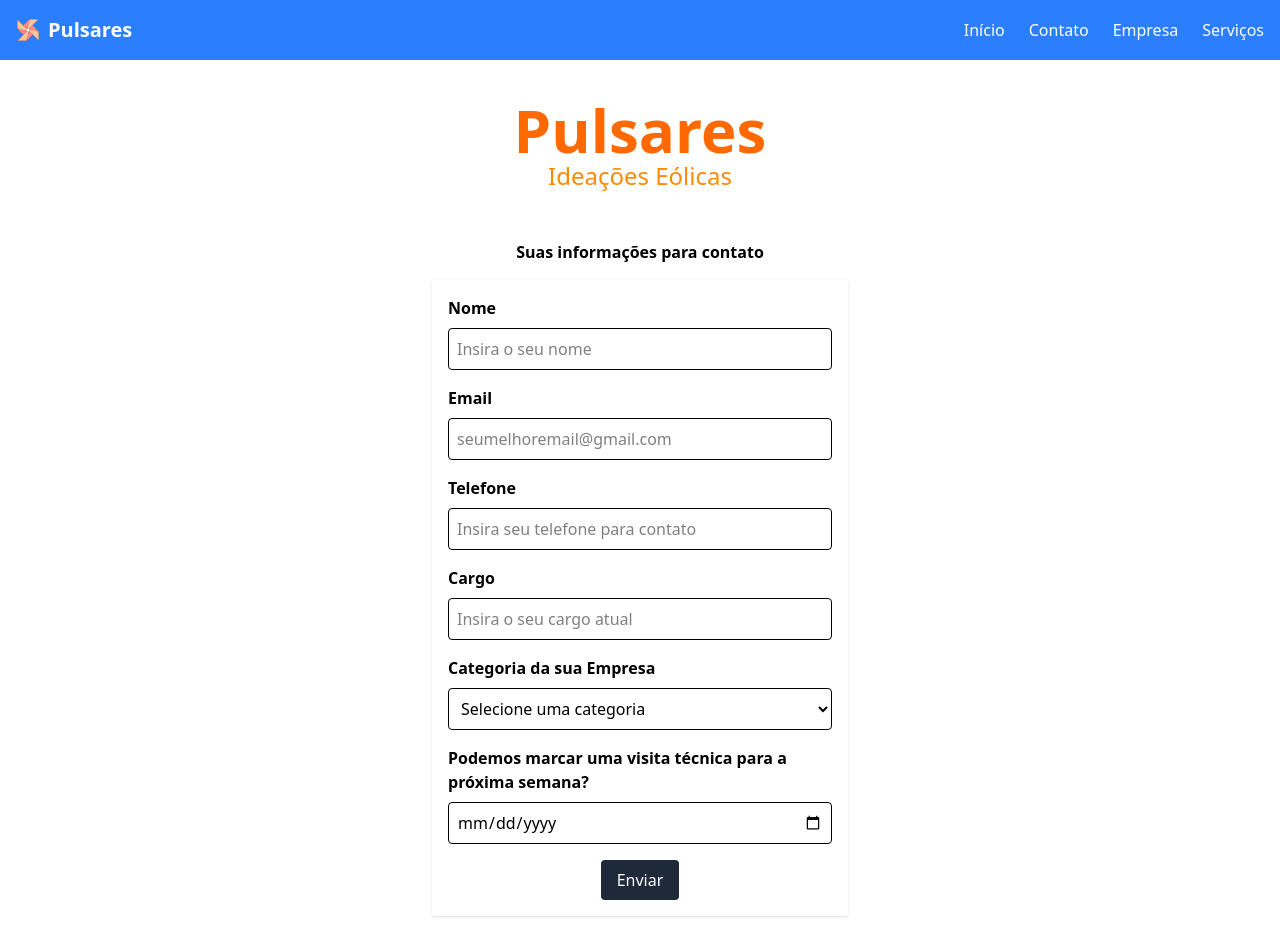
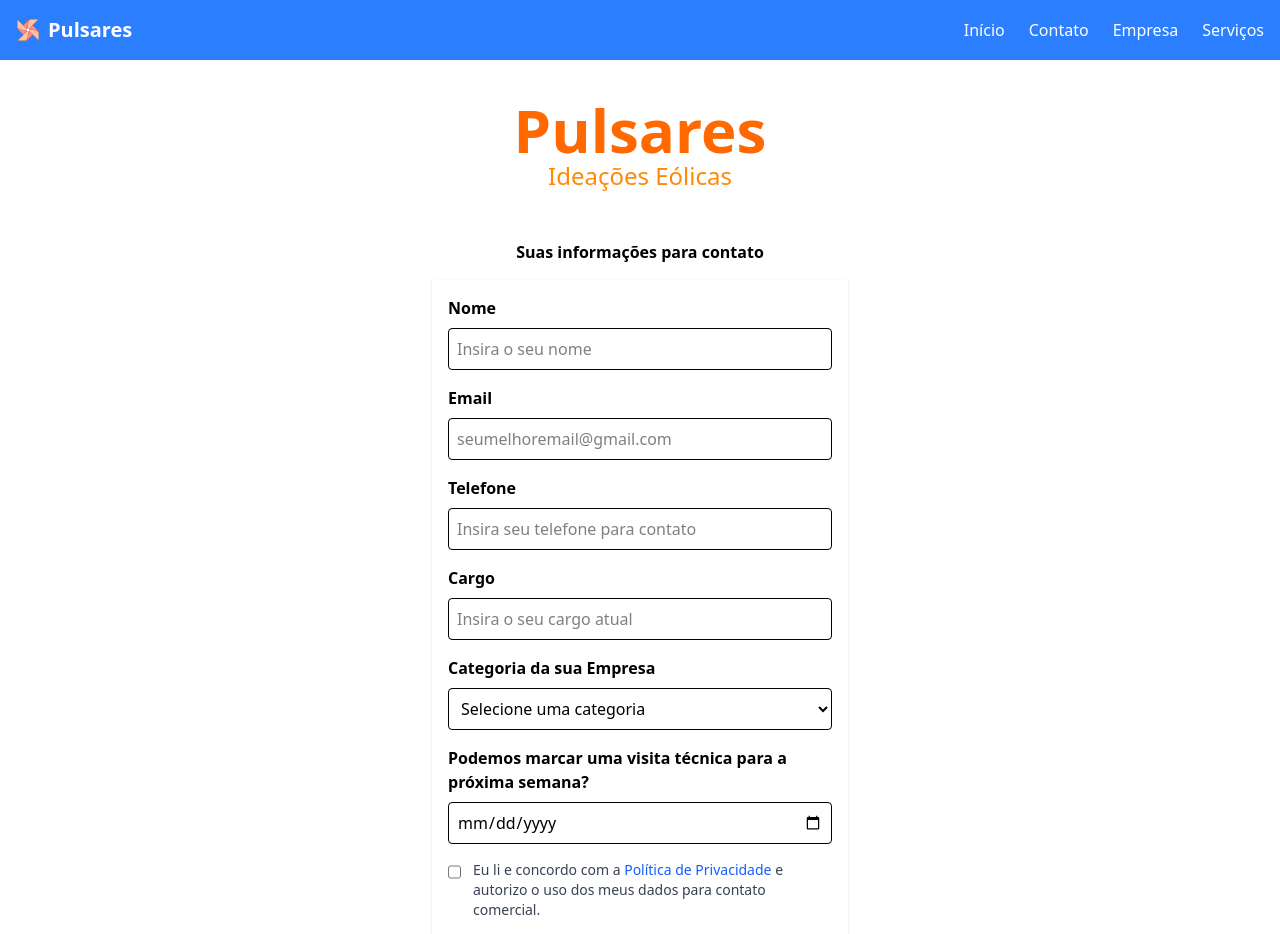
Before and after one commit to iagoponte/LandingPageCompany, a React (Vite) app in the folder frontend/: page /contact_us in a window 1280 px wide. Shown: the top 934 px of the page. Built offline with nearby package versions, Linux system fonts and the light colour scheme.

Commit message:
fix: form&contactUs_page

```diff
--- a/frontend/src/components/Form/form.jsx
+++ b/frontend/src/components/Form/form.jsx
@@ -9,58 +9,19 @@ export const Form = ({ fields, onSubmit }) => {
   } = useForm();
 
    return (
-    // <form onSubmit={handleSubmit(onSubmit)} className="shadow text-black p-4 space-y-4">
-    //   {fields.map((field) => (
-    //     <div key={field.name} className="mb-4">
-    //       <label className="block mb-2 font-semibold">{field.label}</label>
-    //       {field.type === "radio" ? (
-    //         <div className="flex flex-col gap-2">
-    //           {field.options?.map((option) => (
-    //             <label key={option.value} className="flex items-center gap-2">
-    //               <input {...register(field.name, field.validation)} type="radio" value={option.value} className="accent-blue-600" />
-    //               {option.label}
-    //             </label>
-    //           ))}
-    //         </div>
-    //       ) : (
-    //         <input
-    //           {...register(field.name, field.validation)}
-    //           type={field.type}
-    //           placeholder={field.placeholder}
-    //           min={field.min}
-    //           max={field.max}
-    //           className="border p-2 rounded w-full"
-    //         />
-    //       )}
-    //       {errors[field.name] && (
-    //         <span className="text-red-500 text-sm">{errors[field.name].message}</span>
-    //       )}
-    //     </div>
-    //   ))}
-
-    //   <div className="flex items-center gap-2">
-    //   <button type="submit" className="bg-gray-800 text-white mx-auto px-4 py-2 rounded hover:bg-orange-500">
-    //     Enviar
-    //   </button>
-    //   </div>
-    // </form>
     <form onSubmit={handleSubmit(onSubmit)} className="shadow text-black p-4 space-y-4">
             {fields.map((field) => {
-
                 // --- Lógica Condicional ---
                 let isVisible = true; // Por padrão, o campo é visível
                 if (field.conditionalOn) {
                     const watchedValue = watch(field.conditionalOn); // Observa o campo pai
                     isVisible = watchedValue === field.conditionalValue; // Verifica se a condição é atendida
                 }
-                // --- Fim Lógica Condicional ---
-
                 // Ajusta a validação para ser obrigatória apenas se visível
                 const fieldValidation = {
                     ...field.validation,
                     required: isVisible ? field.validation?.required : false,
                 };
-
                 return (
                     // Adiciona a classe 'hidden' se não for visível
                     <div key={field.name} className={`mb-4 ${!isVisible ? 'hidden' : ''}`}>
@@ -87,6 +48,21 @@ export const Form = ({ fields, onSubmit }) => {
                                     </option>
                                 ))}
                             </select>
+                            ) : field.type === "checkbox" ? (
+                            <div className="flex flex-col gap-2">
+                                {field.options?.map((option) => (
+                                    <label key={option.value} className="flex items-start gap-3"> {/* Use items-start */}
+                                        <input
+                                            {...register(field.name, fieldValidation)} // Use fieldValidation
+                                            type="checkbox"
+                                            value={option.value}
+                                            className="accent-blue-600 mt-1 h-4 w-4" // Ajustes de estilo
+                                        />
+                                        {/* Renderiza o label (que pode ser JSX) */}
+                                        <span className="text-sm text-gray-700">{option.label}</span>
+                                    </label>
+                                ))}
+                            </div>
                         // --- FIM NOVO ---
                         ) : (
                             <input
--- a/frontend/src/pages/ContactUs/contactUs.jsx
+++ b/frontend/src/pages/ContactUs/contactUs.jsx
@@ -89,18 +89,48 @@ export const ContactUs = () => {
                 validate: (value) => {return value >= minDateValue || "A data deve ser pelo menos uma semana a partir de hoje"},
             }
         },
+        {
+            name: "lgpdConsent",
+            label: "", // O label principal virá do texto customizado
+            type: "checkbox", // Novo tipo
+            options: [ // Usamos options para o texto ao lado do checkbox
+                {
+                    value: "true",
+                    label: ( // Usamos uma função para renderizar JSX com link
+                        <span>
+                            Eu li e concordo com a{" "}
+                            <a href="/politica-de-privacidade" target="_blank" rel="noopener noreferrer" className="text-blue-600 hover:underline">
+                                Política de Privacidade
+                            </a>{" "}
+                            e autorizo o uso dos meus dados para contato comercial.
+                        </span>
+                    )
+                }
+            ],
+            validation: {
+                required: "Você deve aceitar os termos para continuar.",
+            },
+        },
     ];
 
     const handleFormSubmit = async (data) => {
         //lógica para tratar o campo de texto OUTROS do businessType.
         let finalBusinessType = data.businessType;
+        if (!data.lgpdConsent) {
+            alert("É necessário aceitar a Política de Privacidade.");
+            return; // Interrompe o envio se não houver consentimento
+        }
         if (data.businessType === 'OTHER'){
             finalBusinessType = data.businessTypeOther
         };
         const submissionData = {
             ...data,
             businessType: finalBusinessType,
+            lgpdConsentTimestamp: new Date().toISOString(),//deletar sado delete tudo do lgdp.
         };
+        //talvez seja necessário remover o envio para o back do lgpdConsent (pois somente será aceito o form que está com o checkbox marcado).
+        // delete submissionData.lgpdConsent;
+
         delete submissionData.businessTypeOther; //remover o campo de texto adicional, pois não é necessário no back.
         console.log("form data:", submissionData);
 
```
